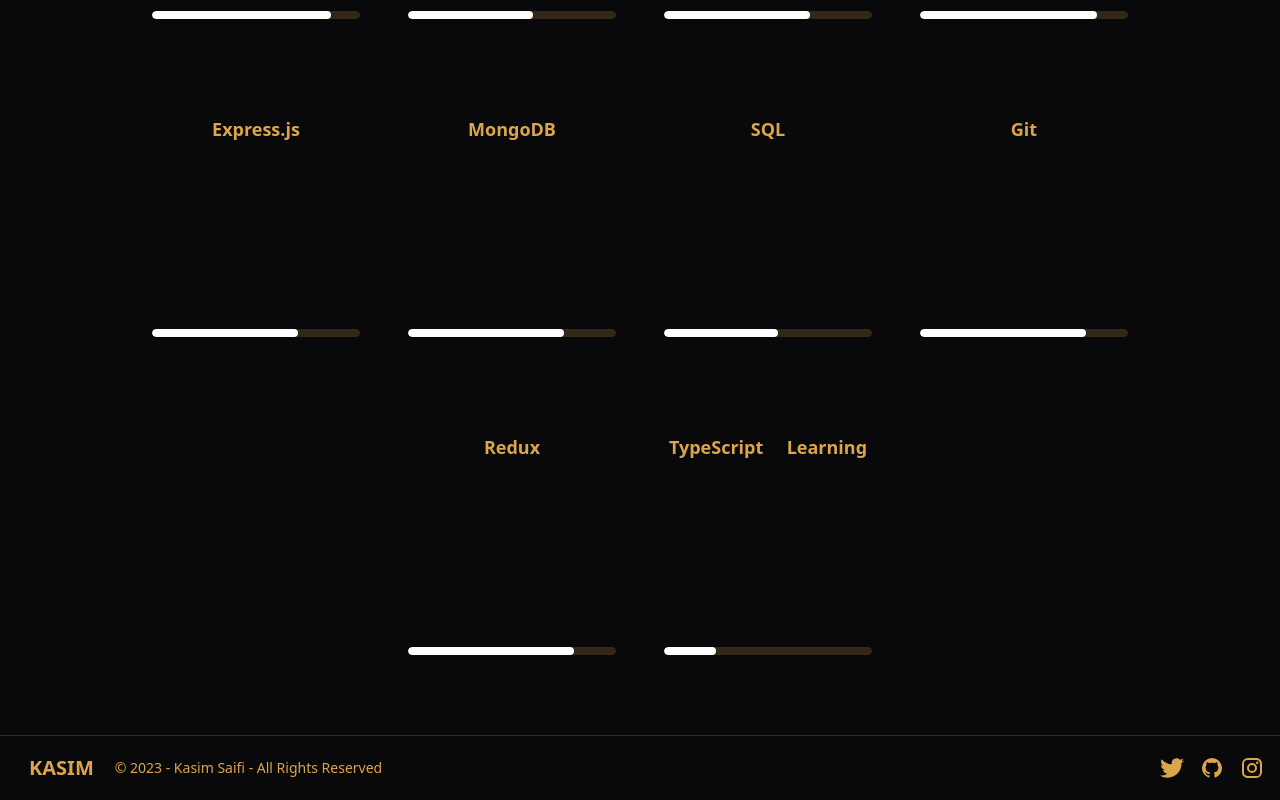
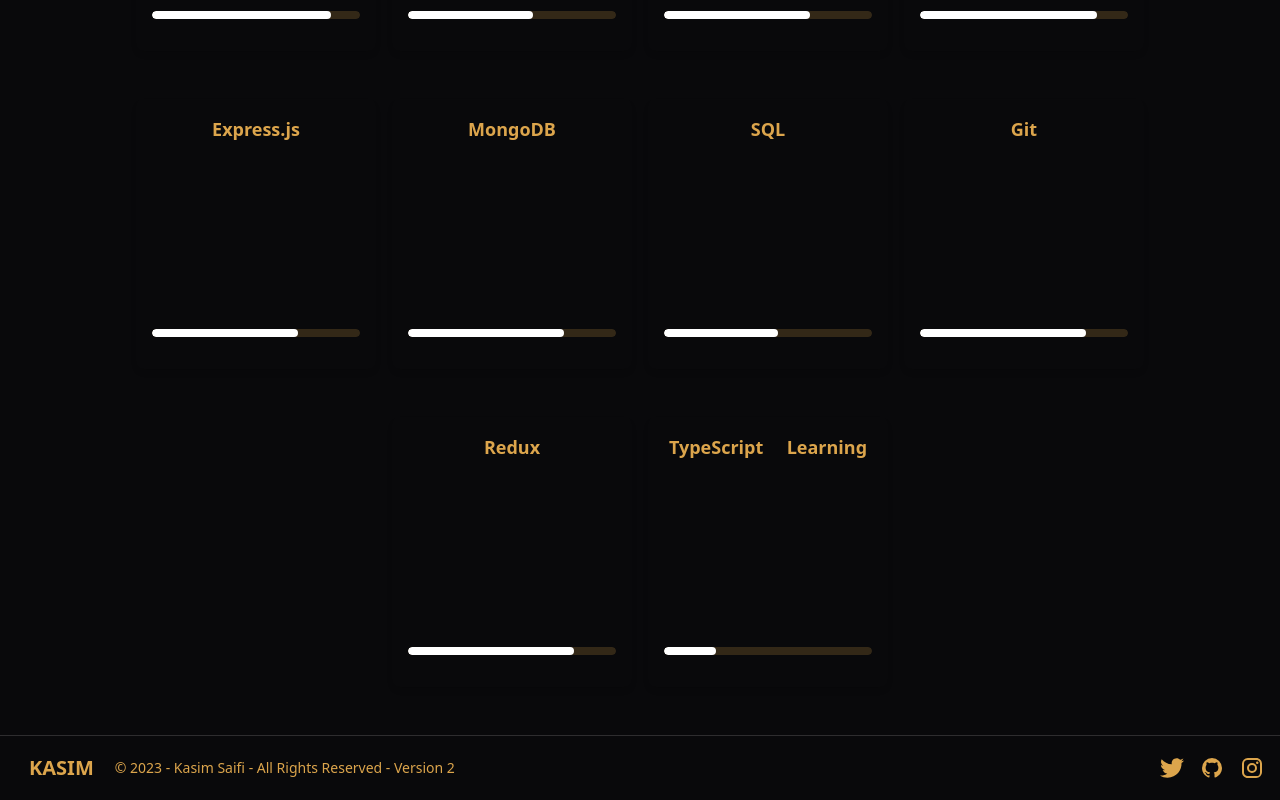
Before and after one commit to Qasimsaifi/portfolio, a Next.js app: page / in a window 1280 px wide. Shown: the part 1424-2224 px from the top of the page. Built offline with nearby package versions, Linux system fonts and the light colour scheme; some icons are missing.

Commit message:
v2 added

```diff
--- a/src/components/Footer.jsx
+++ b/src/components/Footer.jsx
@@ -6,7 +6,7 @@
     <footer className="footer items-center p-4 bg-base-100 border-t border-base-300">
       <aside className="items-center grid-flow-col">
         <h1 className="btn btn-sm btn-ghost normal-case text-xl">KASIM</h1>
-        <p>&copy; 2023 - Kasim Saifi - All Rights Reserved</p>
+        <p>&copy; 2023 - Kasim Saifi - All Rights Reserved - Version 2</p>
 
       </aside>
       <nav className="grid-flow-col gap-4 md:place-self-center md:justify-self-end">
```
